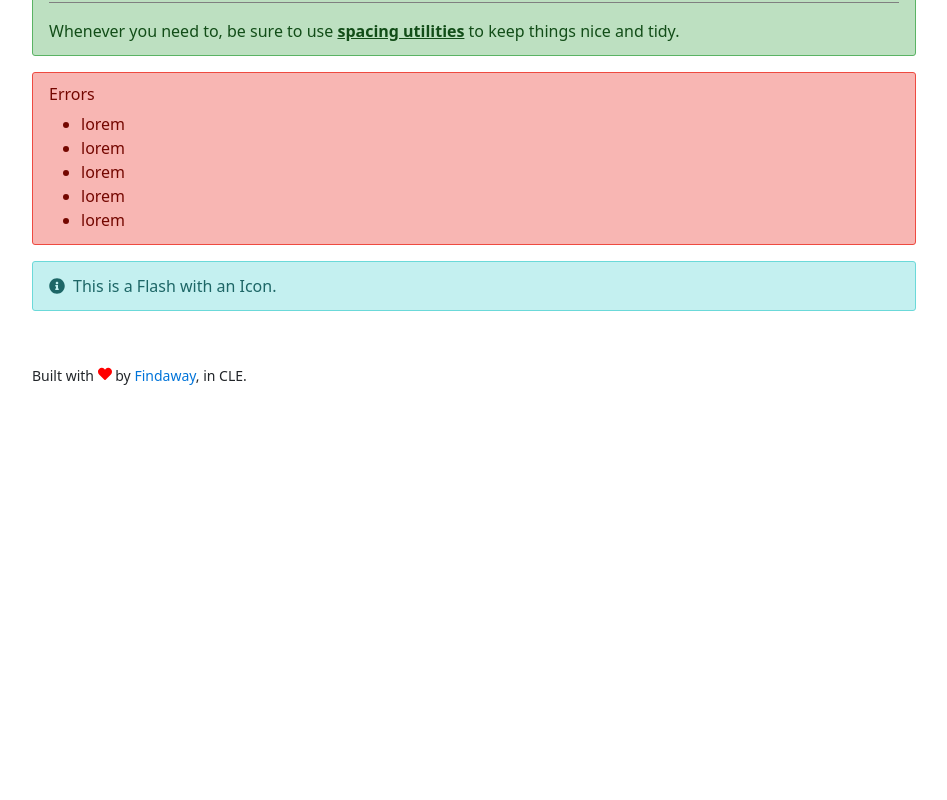
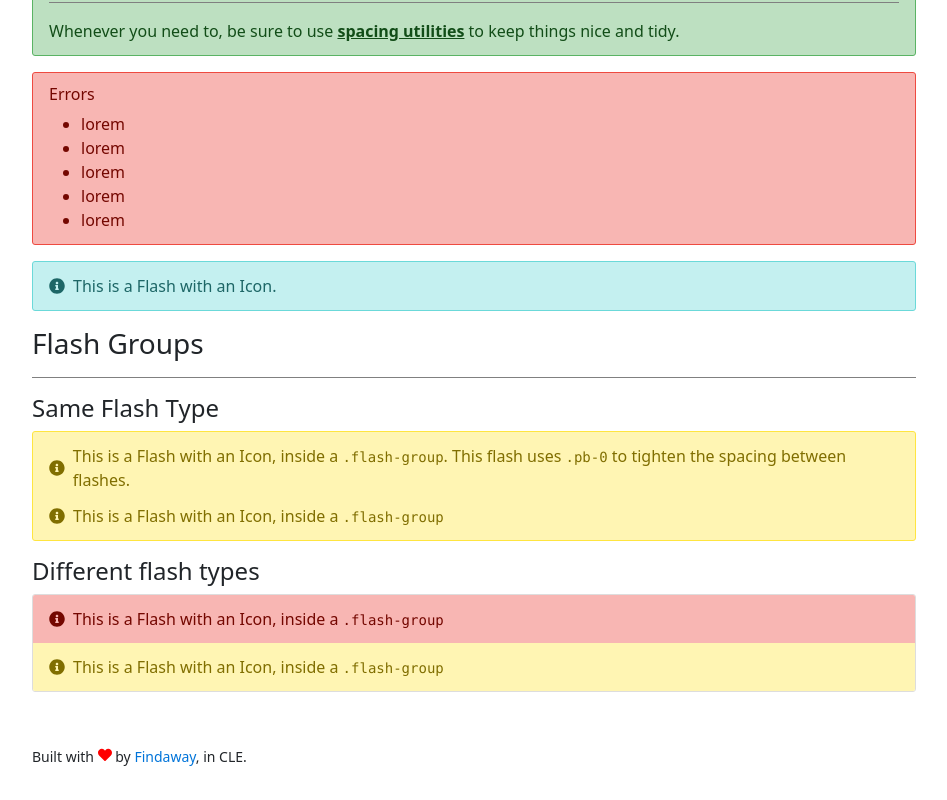
Before and after one commit to FindawayWorld/Solon, a React (Create React App) app: page /components/flashes in a window 1280 px wide. Shown: the part 952-1752 px from the top of the page, without its empty margins (316-1263 px from the left). Before the commit the page ends 1371 px from the top, so only its background shows below. Built offline with nearby package versions, Linux system fonts and the light colour scheme.

Commit message:
Add .flash-group styles - cleanup styles.scss

```diff
--- a/src/pages/Components/FlashesPage.jsx
+++ b/src/pages/Components/FlashesPage.jsx
@@ -53,9 +53,45 @@ const FlashesPage = () => {
                         <li>lorem</li>
                     </ul>
                 </div>
-                <div className="flash flash-info d-flex middle">
+                <div className="flash flash-info d-flex middle mb-4" role="alert">
                     <FaInfoCircle className="mr-2" />
                     <div>This is a Flash with an Icon.</div>
+                </div>
+
+                <h3>Flash Groups</h3>
+                <hr />
+
+                <h4>Same Flash Type</h4>
+                <div className="flash-group flash-warning mb-4">
+                    <div className="flash d-flex middle pb-0" role="alert">
+                        <FaInfoCircle className="mr-2" />
+                        <div>
+                            This is a Flash with an Icon, inside a <code>.flash-group</code>. This flash uses{' '}
+                            <code>.pb-0</code> to tighten the spacing between flashes.
+                        </div>
+                    </div>
+                    <div className="flash d-flex middle" role="alert">
+                        <FaInfoCircle className="mr-2" />
+                        <div>
+                            This is a Flash with an Icon, inside a <code>.flash-group</code>
+                        </div>
+                    </div>
+                </div>
+
+                <h4>Different flash types</h4>
+                <div className="flash-group">
+                    <div className="flash d-flex middle flash-danger" role="alert">
+                        <FaInfoCircle className="mr-2" />
+                        <div>
+                            This is a Flash with an Icon, inside a <code>.flash-group</code>
+                        </div>
+                    </div>
+                    <div className="flash d-flex middle flash-warning" role="alert">
+                        <FaInfoCircle className="mr-2" />
+                        <div>
+                            This is a Flash with an Icon, inside a <code>.flash-group</code>
+                        </div>
+                    </div>
                 </div>
             </div>
         </section>
--- a/src/pages/Utils/GridsPage.jsx
+++ b/src/pages/Utils/GridsPage.jsx
@@ -32,15 +32,17 @@ const GridsPage = () => (
                 can be nested, most layouts do not require a nested container.
             </p>
 
-            <div className="flash flash-warning mb-4">
-                <p>
-                    <FiAlertTriangle className="icon-align" /> Containers are required when using our default grid
-                    system.
-                </p>
-                <p>
-                    <FiAlertTriangle className="icon-align" /> You might need to collapse the sidebar to see the
-                    container's max-width at each breakpoint.
-                </p>
+            <div className="flash-group flash-warning mb-4">
+                <div className="flash d-flex middle pb-0">
+                    <FiAlertTriangle className="mr-2" />
+                    <div>Containers are required when using our default grid system.</div>
+                </div>
+                <div className="flash d-flex middle">
+                    <FiAlertTriangle className="mr-2" />
+                    <div>
+                        You might need to collapse the sidebar to see the container's max-width at each breakpoint.
+                    </div>
+                </div>
             </div>
 
             <div className="container bg-blue py-4 mb-4">
--- a/src/scss/base/_base.scss
+++ b/src/scss/base/_base.scss
@@ -40,6 +40,11 @@ hr {
 img {
     border-style: none;
 }
+.img-center {
+    display: block;
+    margin: 0 auto;
+    max-width: 100%;
+}
 
 .main-wrapper {
     flex: 1;
--- a/src/scss/base/_typography.scss
+++ b/src/scss/base/_typography.scss
@@ -75,10 +75,40 @@ abbr[title] {
     text-decoration: underline dotted;
 }
 
+// Code Blocks
 code,
 kbd,
+pre,
 samp {
-    font-family: monospace, monospace;
+    font-family: $font-family-monospace;
+    font-size: 1rem;
+    direction: ltr;
+    unicode-bidi: bidi-override;
+}
+
+pre {
+    display: block;
+    margin: 0;
+    overflow: auto;
+    font-size: 0.875rem;
+}
+
+code {
+    font-size: 0.875rem;
+    color: $purple;
+    word-wrap: break-word;
+}
+
+pre code {
+    font-size: inherit;
+    color: inherit;
+    word-break: normal;
+}
+
+.code-block {
+    code {
+        border-radius: $border-radius;
+    }
 }
 
 small {
@@ -210,10 +240,8 @@ blockquote {
 }
 
 @mixin text($infix: '') {
-
     // Responsive font sizes
-    @each $size,
-    $length in $spacers {
+    @each $size, $length in $spacers {
         @if $size>=3 {
             .txt#{$infix}-#{$size} {
                 font-size: $length !important;
--- a/src/scss/base/_utils.scss
+++ b/src/scss/base/_utils.scss
@@ -63,6 +63,26 @@
     }
 }
 
+@each $color, $value in map-merge($themeColors, $colors) {
+    .border-#{$color} {
+        border-color: $value;
+    }
+    .bg-#{$color},
+    tr.bg-#{$color},
+    .striped-#{$color} tr:nth-child(2n) {
+        background-color: $value;
+        color: color-contrast($value) !important;
+        code {
+            background: none;
+            border-color: inherit;
+            color: inherit;
+        }
+    }
+    .txt-#{$color} {
+        color: $value !important;
+    }
+}
+
 @each $breakpoint in map-keys($standard-breakpoints) {
     @include breakpoint($breakpoint) {
         $infix: get-breakpoint-infix($breakpoint);
--- a/src/scss/components/_flashes.scss
+++ b/src/scss/components/_flashes.scss
@@ -16,6 +16,16 @@
 
     a {
         color: $color;
+    }
+}
+
+.flash-group {
+    border-radius: $border-radius;
+    border: solid 1px $border-color;
+    overflow: hidden;
+    .flash {
+        border: none;
+        border-radius: 0;
     }
 }
 
--- a/src/scss/styles.scss
+++ b/src/scss/styles.scss
@@ -12,69 +12,7 @@
 @import 'mods/breadcrumbs', 'mods/header', 'mods/footer', 'mods/loading', 'mods/menu-button', 'mods/modal',
     'mods/pagination', 'mods/progress-bar', 'mods/sidebar';
 
-.img-center {
-    display: block;
-    margin: 0 auto;
-    max-width: 100%;
-}
-
-@each $color, $value in map-merge($themeColors, $colors) {
-    .border-#{$color} {
-        border-color: $value;
-    }
-    .bg-#{$color},
-    tr.bg-#{$color},
-    .striped-#{$color} tr:nth-child(2n) {
-        background-color: $value;
-        color: color-contrast($value) !important;
-        code {
-            background: none;
-            border-color: inherit;
-            color: inherit;
-        }
-    }
-    .txt-#{$color} {
-        color: $value !important;
-    }
-}
-
-code,
-kbd,
-pre,
-samp {
-    font-family: $font-family-monospace;
-    font-size: 1rem;
-    direction: ltr;
-    unicode-bidi: bidi-override;
-}
-
-pre {
-    display: block;
-    margin: 0;
-    overflow: auto;
-    font-size: 0.875rem;
-}
-
-code {
-    font-size: 0.875rem;
-    color: $purple;
-    word-wrap: break-word;
-}
-
-pre code {
-    font-size: inherit;
-    color: inherit;
-    word-break: normal;
-}
-
-.code-block {
-    code {
-        border-radius: $border-radius;
-    }
-}
-
 // Documentation Styles
-
 .swatch {
     display: inline-block;
     max-width: 100%;
```
